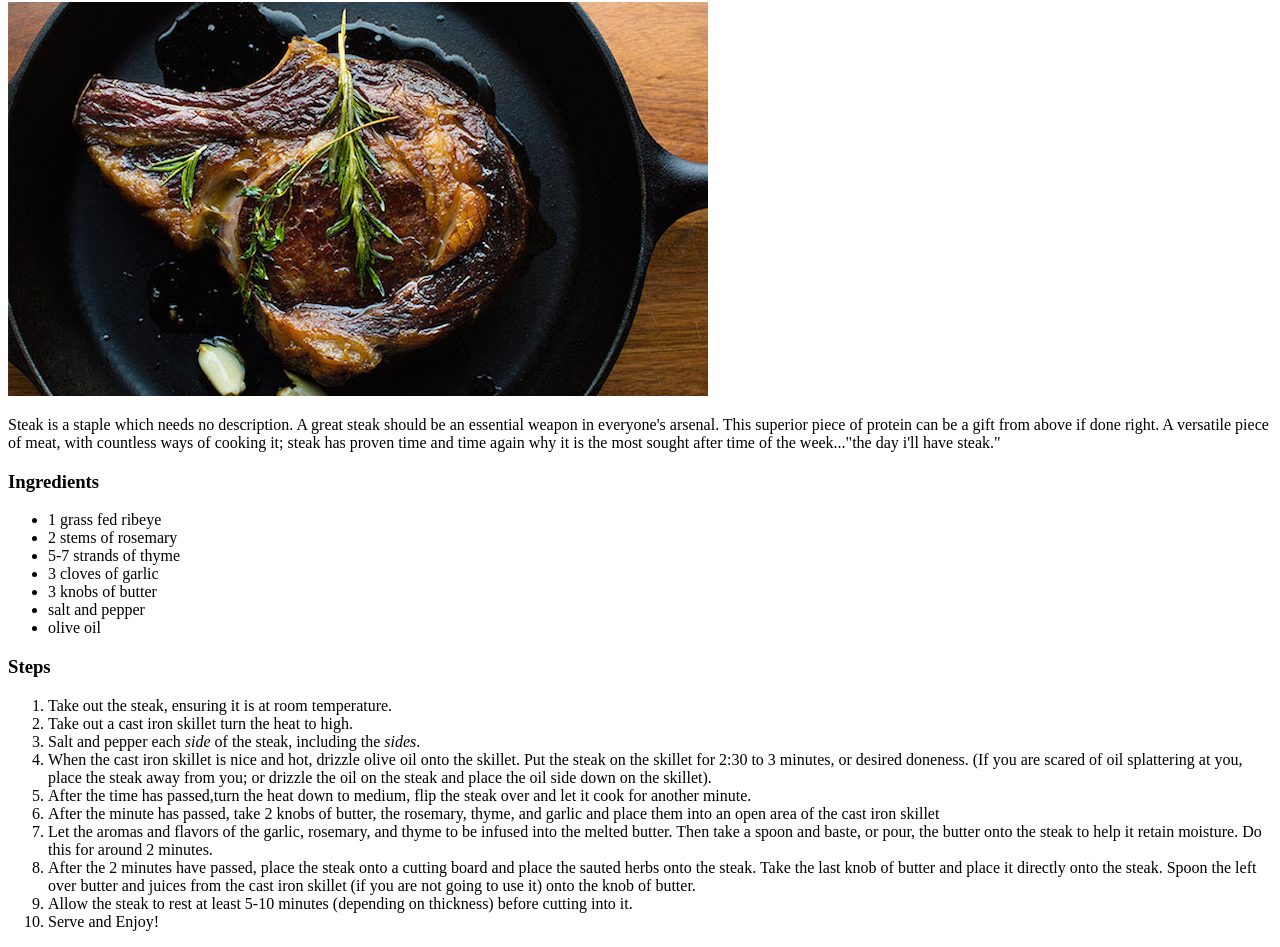
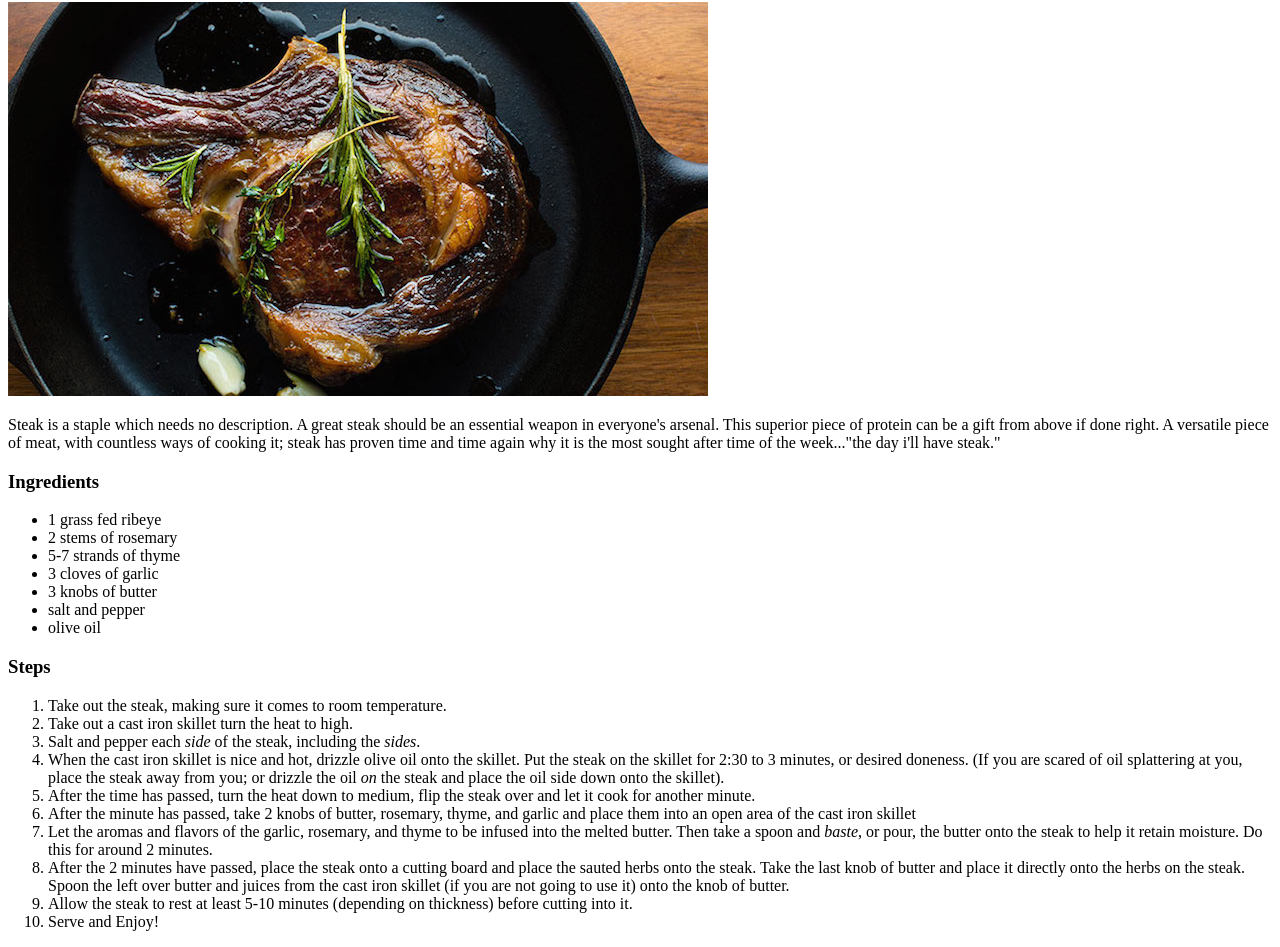
Before and after one commit to Jacksonz00/odin-recipes, a plain HTML site: page recipes/steak.html in a window 1280 px wide. Shown: the part 65-1012 px from the top of the page. Drawn offline with Linux system fonts and the light colour scheme.

Commit message:
Fixed typos on steak.html

```diff
--- a/recipes/steak.html
+++ b/recipes/steak.html
@@ -21,14 +21,14 @@
         </ul>
         <p><h3>Steps</h3></p>
         <ol>
-            <li>Take out the steak, ensuring it is at room temperature.</li>
+            <li>Take out the steak, making sure it comes to room temperature.</li>
             <li>Take out a cast iron skillet turn the heat to high.</li>
             <li>Salt and pepper each <em>side</em> of the steak, including the <em>sides</em>.</li>
-            <li>When the cast iron skillet is nice and hot, drizzle olive oil onto the skillet. Put the steak on the skillet for 2:30 to 3 minutes, or desired doneness. (If you are scared of oil splattering at you, place the steak away from you; or drizzle the oil on the steak and place the oil side down on the skillet).</li>
-            <li>After the time has passed,turn the heat down to medium, flip the steak over and let it cook for another minute.</li>
-            <li>After the minute has passed, take 2 knobs of butter, the rosemary, thyme, and garlic and place them into an open area of the cast iron skillet</li>
-            <li>Let the aromas and flavors of the garlic, rosemary, and thyme to be infused into the melted butter. Then take a spoon and <en>baste</en>, or pour, the butter onto the steak to help it retain moisture. Do this for around 2 minutes.</li>
-            <li>After the 2 minutes have passed, place the steak onto a cutting board and place the sauted herbs onto the steak. Take the last knob of butter and place it directly onto the steak. Spoon the left over butter and juices from the cast iron skillet (if you are not going to use it) onto the knob of butter.</li>
+            <li>When the cast iron skillet is nice and hot, drizzle olive oil onto the skillet. Put the steak on the skillet for 2:30 to 3 minutes, or desired doneness. (If you are scared of oil splattering at you, place the steak away from you; or drizzle the oil <em>on</em> the steak and place the oil side down onto the skillet).</li>
+            <li>After the time has passed, turn the heat down to medium, flip the steak over and let it cook for another minute.</li>
+            <li>After the minute has passed, take 2 knobs of butter, rosemary, thyme, and garlic and place them into an open area of the cast iron skillet</li>
+            <li>Let the aromas and flavors of the garlic, rosemary, and thyme to be infused into the melted butter. Then take a spoon and <em>baste</em>, or pour, the butter onto the steak to help it retain moisture. Do this for around 2 minutes.</li>
+            <li>After the 2 minutes have passed, place the steak onto a cutting board and place the sauted herbs onto the steak. Take the last knob of butter and place it directly onto the herbs on the steak. Spoon the left over butter and juices from the cast iron skillet (if you are not going to use it) onto the knob of butter.</li>
             <li>Allow the steak to rest at least 5-10 minutes (depending on thickness) before cutting into it.</li>
             <li>Serve and Enjoy!</li>
         </ol>
```
